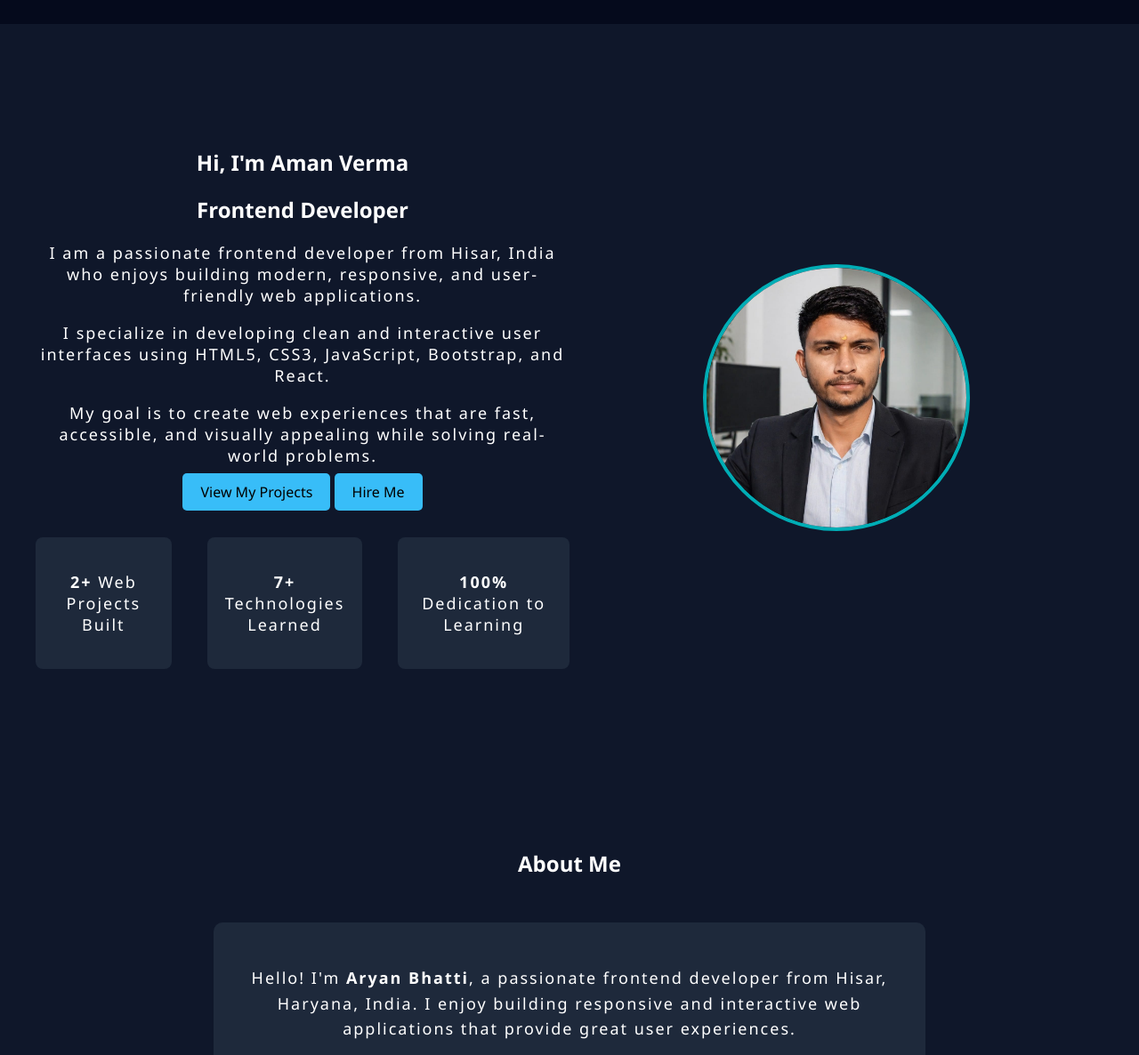
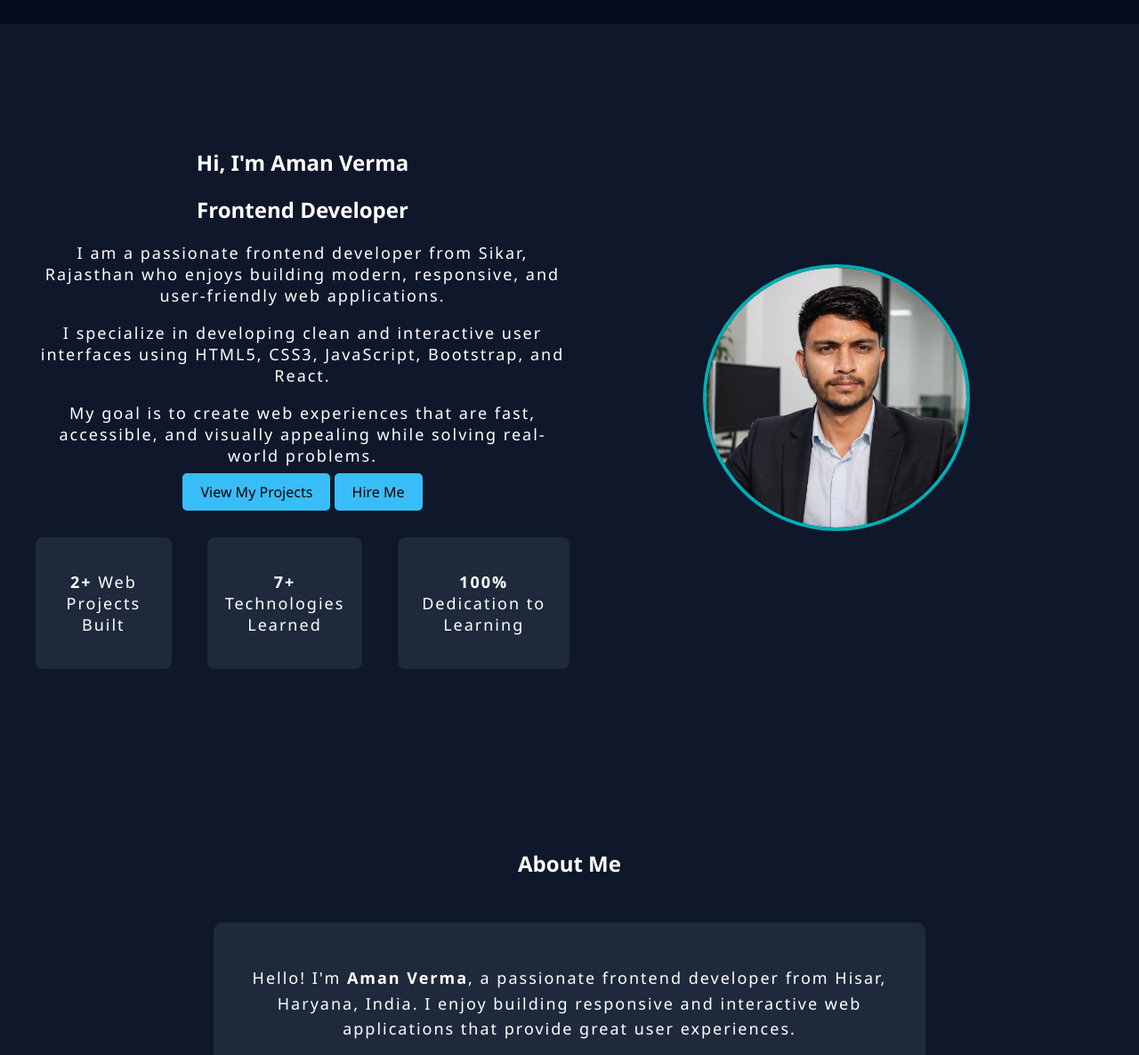
Before and after one commit to Amanverma23-collab/aman-portfolio, a plain HTML site: page index.html in a window 1280 px wide. Shown: the part 66-1252 px from the top of the page at 89% size. Drawn offline with nearby package versions, Linux system fonts and the light colour scheme.

Commit message:
Update personal details in index.html

```diff
--- a/index.html
+++ b/index.html
@@ -53,7 +53,7 @@
                 <h2>Frontend Developer</h2>
 
                 <p>
-                    I am a passionate frontend developer from Hisar, India who enjoys building
+                    I am a passionate frontend developer from Sikar, Rajasthan who enjoys building
                     modern, responsive, and user-friendly web applications.
                 </p>
 
@@ -115,7 +115,7 @@
             <div class="about-text">
 
                 <p>
-                    Hello! I'm <strong>Aryan Bhatti</strong>, a passionate frontend developer
+                    Hello! I'm <strong>Aman Verma</strong>, a passionate frontend developer
                     from Hisar, Haryana, India. I enjoy building responsive and interactive
                     web applications that provide great user experiences.
                 </p>
```
